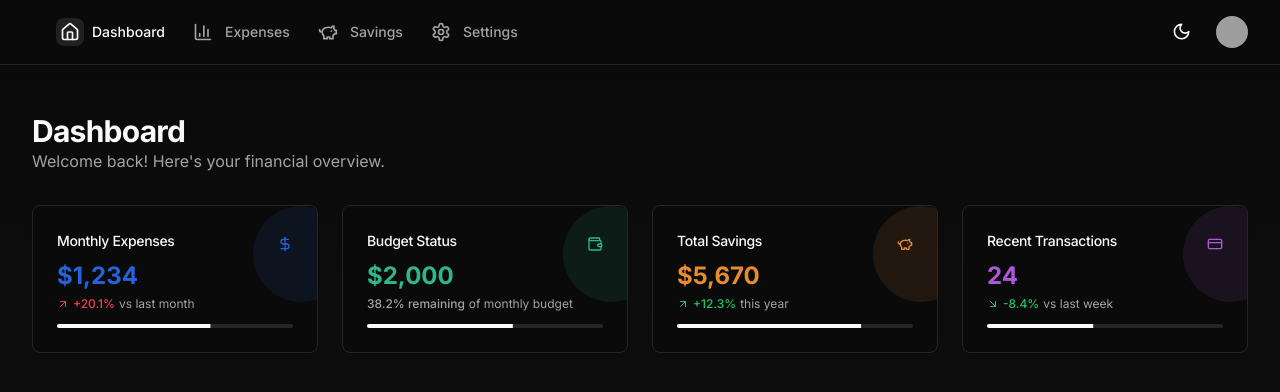
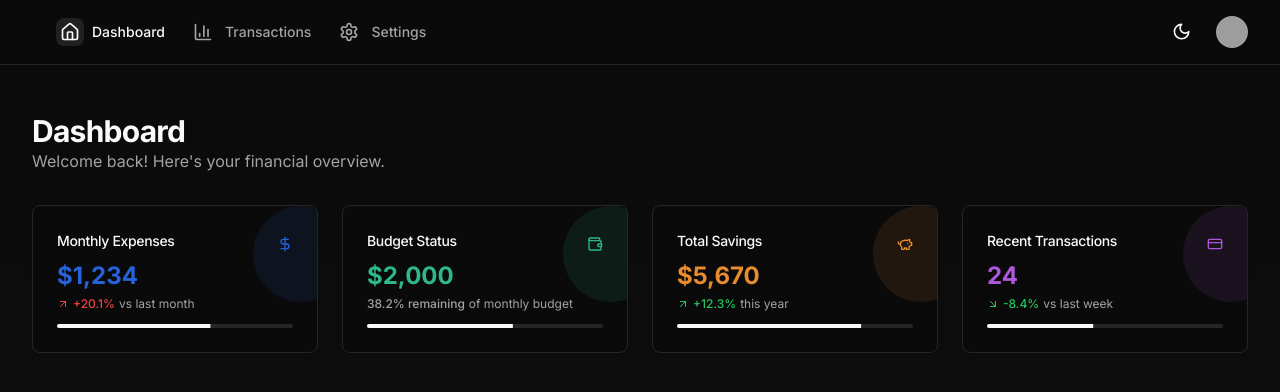
Before and after one commit to SirCodr/moneo, a Next.js app: page / in a window 1280 px wide. Shown: the top 392 px of the page. Built offline with nearby package versions, Linux system fonts and the light colour scheme; grey boxes are pictures that could not be loaded.

Commit message:
Refactor nav bar items

```diff
--- a/src/components/main-nav.tsx
+++ b/src/components/main-nav.tsx
@@ -3,7 +3,7 @@
 import Link from "next/link"
 import { usePathname } from "next/navigation"
 import { cn } from "@/lib/utils"
-import { BarChart3, Home, PiggyBank, Settings } from "lucide-react"
+import { BarChart3, Home, Settings } from "lucide-react"
 
 const navigation = [
   {
@@ -12,14 +12,9 @@ const navigation = [
     icon: Home
   },
   {
-    name: "Expenses",
-    href: "/expenses",
+    name: "Transactions",
+    href: "/transactions",
     icon: BarChart3
-  },
-  {
-    name: "Savings",
-    href: "/savings",
-    icon: PiggyBank
   },
   {
     name: "Settings",
```
